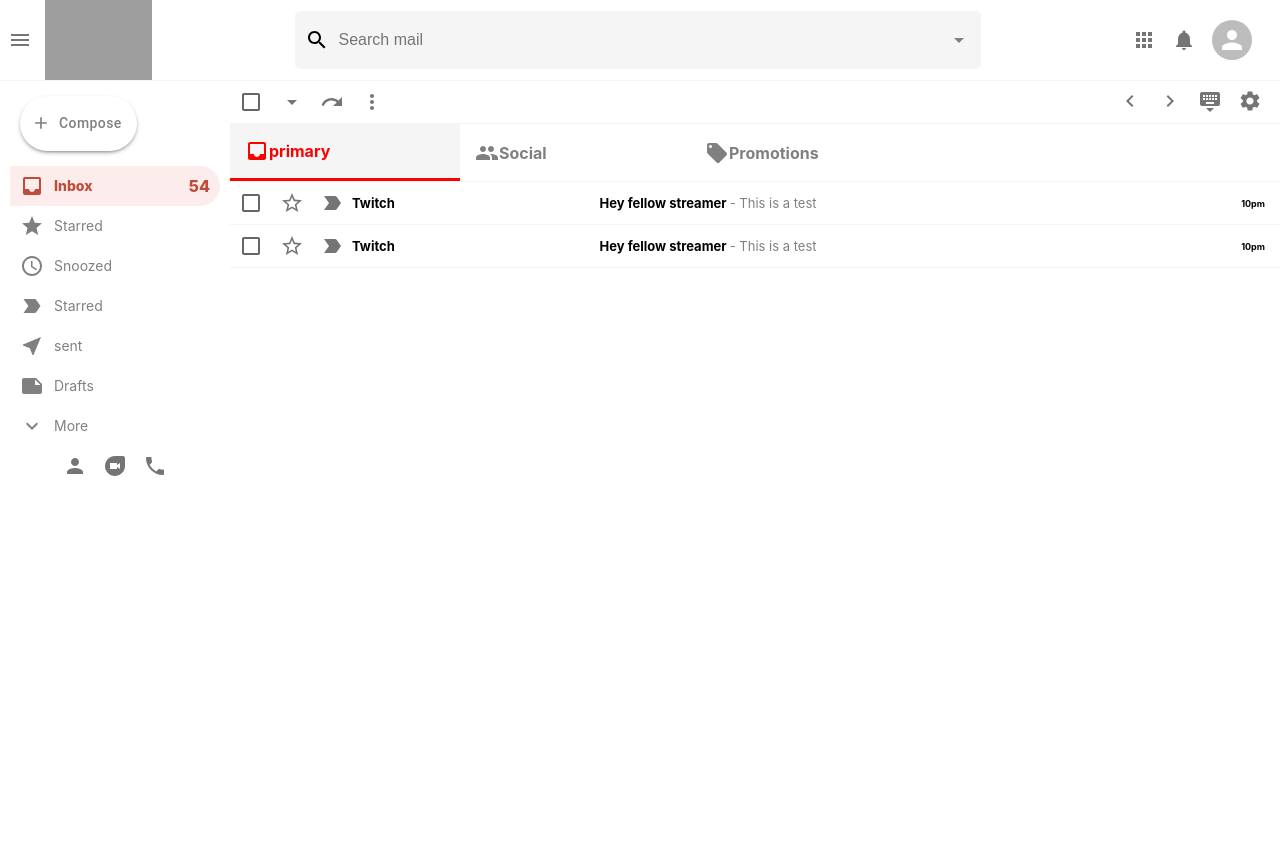
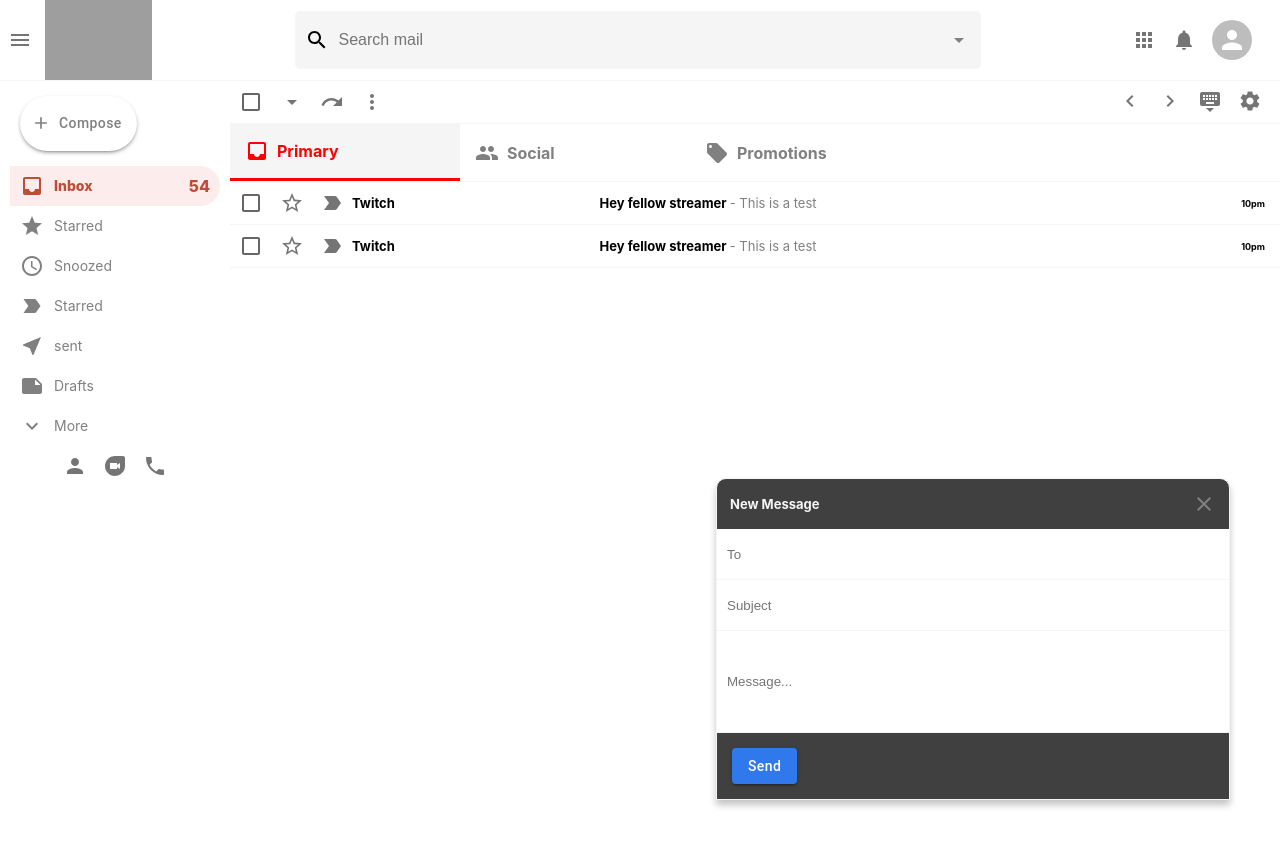
Before and after one commit to jaffasunny/gmail-clone-reactapp, a React (Create React App) app: page / in a window 1280 px wide. Both pictures are taken after a click on the button "Compose". Shown: the top 846 px of the page. Built offline with nearby package versions, Linux system fonts and the light colour scheme; grey boxes are pictures that could not be loaded.

Commit message:
redux setup

```diff
--- a/package.json
+++ b/package.json
@@ -13,6 +13,7 @@
     "@testing-library/user-event": "^7.2.1",
     "react": "^17.0.2",
     "react-dom": "^17.0.2",
+    "react-hook-form": "^7.30.0",
     "react-redux": "^7.2.6",
     "react-router-dom": "^6.3.0",
     "react-scripts": "5.0.0"
--- a/src/App.js
+++ b/src/App.js
@@ -5,8 +5,13 @@
 import Sidebar from "./Sidebar";
 import Mail from "./Mail";
 import EmailList from "./EmailList";
+import SendMail from "./SendMail";
+import { useSelector } from "react-redux";
+import { selectSendMessageIsOpen } from "./features/mailSlice";
 
 function App() {
+  const sendMessageIsOpen = useSelector(selectSendMessageIsOpen);
+
   return (
     <BrowserRouter>
       <div className='app'>
@@ -20,6 +25,8 @@
             <Route path='/' element={<EmailList />} />
           </Routes>
         </div>
+
+        {sendMessageIsOpen && <SendMail />}
       </div>
     </BrowserRouter>
   );
--- a/src/EmailList.js
+++ b/src/EmailList.js
@@ -51,7 +51,7 @@
       </div>
 
       <div className='emailList__sections'>
-        <Section Icon={Inbox} title='primary' color='red' selected />
+        <Section Icon={Inbox} title='Primary' color='red' selected />
         <Section Icon={People} title='Social' color='#1A73E8' />
         <Section Icon={LocalOffer} title='Promotions' color='green' />
       </div>
--- a/src/Section.css
+++ b/src/Section.css
@@ -1,6 +1,7 @@
 .section {
   display: flex;
   align-items: center;
+  gap: 0.5rem;
 
   color: gray;
 
--- /dev/null
+++ b/src/SendMail.css
@@ -0,0 +1,60 @@
+.sendMail {
+  position: absolute;
+  bottom: 0;
+  right: 50px;
+
+  background-color: #404040;
+  width: 40%;
+  height: 40%;
+  min-width: 500px;
+
+  border-top-left-radius: 10px;
+  border-top-right-radius: 10px;
+
+  display: flex;
+  flex-direction: column;
+
+  border: 1px solid whitesmoke;
+  box-shadow: 0 5px 7px 0px rgba(0, 0, 0, 0.24);
+}
+
+.sendMail__header {
+  padding: 13px;
+  display: flex;
+  justify-content: space-between;
+  align-items: center;
+  color: gray;
+}
+
+.sendMail__header > h3 {
+  color: whitesmoke;
+  font-size: 13px;
+}
+
+.sendMail__send {
+  background-color: #3079ed !important;
+  text-transform: capitalize !important;
+  margin: 15px !important;
+}
+
+.sendMail__close {
+  cursor: pointer;
+}
+
+.sendMail > form {
+  display: flex;
+  flex: 1;
+  flex-direction: column;
+}
+
+.sendMail > form > input {
+  height: 30px;
+  padding: 10px;
+  border: none;
+  border-bottom: 1px solid whitesmoke;
+  outline: none;
+}
+
+.sendMail__message {
+  flex: 1;
+}
--- /dev/null
+++ b/src/SendMail.js
@@ -0,0 +1,71 @@
+import React from "react";
+
+import { Button } from "@mui/material";
+import { Close } from "@mui/icons-material";
+
+import { useForm } from "react-hook-form";
+
+import { useDispatch } from "react-redux";
+
+import "./SendMail.css";
+import { closeSendMessage } from "./features/mailSlice";
+
+const SendMail = () => {
+  const { register, handleSubmit, watch } = useForm();
+  const dispatch = useDispatch();
+
+  const onSubmit = (data) => {
+    console.log(data);
+  };
+
+  return (
+    <div className='sendMail'>
+      <div className='sendMail__header'>
+        <h3>New Message</h3>
+        <Close
+          onClick={() => dispatch(closeSendMessage())}
+          className='sendMail__close'
+        />
+      </div>
+
+      <form onSubmit={handleSubmit(onSubmit)}>
+        <input
+          name='to'
+          type='text'
+          placeholder='To'
+          {...register("to")}
+          required
+        />
+
+        <input
+          name='subject'
+          type='text'
+          placeholder='Subject'
+          {...register("subject")}
+          required
+        />
+
+        <input
+          name='message'
+          type='text'
+          placeholder='Message...'
+          className='sendMail__message'
+          {...register("message")}
+          required
+        />
+
+        <div className='sendMail__options'>
+          <Button
+            className='sendMail__send'
+            variant='contained'
+            color='primary'
+            type='submit'>
+            Send
+          </Button>
+        </div>
+      </form>
+    </div>
+  );
+};
+
+export default SendMail;
--- a/src/Sidebar.js
+++ b/src/Sidebar.js
@@ -16,11 +16,20 @@
 import SidebarOption from "./SidebarOption";
 
 import "./Sidebar.css";
+import { useDispatch } from "react-redux";
+import { openSendMessage } from "./features/mailSlice";
 
 const Sidebar = () => {
+  const dispatch = useDispatch();
+
   return (
     <div className='sidebar'>
-      <Button startIcon={<Add fontSize='large' />} className='sidebar__compose'>
+      <Button
+        onClick={() => {
+          dispatch(openSendMessage());
+        }}
+        startIcon={<Add fontSize='large' />}
+        className='sidebar__compose'>
         Compose
       </Button>
 
--- a/src/app/store.js
+++ b/src/app/store.js
@@ -1,8 +1,8 @@
-import { configureStore } from '@reduxjs/toolkit';
-import counterReducer from '../features/counterSlice';
+import { configureStore } from "@reduxjs/toolkit";
+import mailReducer from "../features/mailSlice";
 
 export const store = configureStore({
   reducer: {
-    counter: counterReducer,
+    mail: mailReducer,
   },
 });
--- a/src/features/counterSlice.js
+++ /dev/null
@@ -1,46 +0,0 @@
-import { createSlice } from "@reduxjs/toolkit";
-
-const initialState = {
-	value: 0,
-	status: "idle",
-};
-
-export const counterSlice = createSlice({
-	name: "counter",
-	initialState,
-	// The `reducers` field lets us define reducers and generate associated actions
-	reducers: {
-		increment: (state) => {
-			// Redux Toolkit allows us to write "mutating" logic in reducers. It
-			// doesn't actually mutate the state because it uses the Immer library,
-			// which detects changes to a "draft state" and produces a brand new
-			// immutable state based off those changes
-			state.value += 1;
-		},
-		decrement: (state) => {
-			state.value -= 1;
-		},
-		// Use the PayloadAction type to declare the contents of `action.payload`
-		incrementByAmount: (state, action) => {
-			state.value += action.payload;
-		},
-	},
-});
-
-export const { increment, decrement, incrementByAmount } = counterSlice.actions;
-
-// The function below is called a selector and allows us to select a value from
-// the state. Selectors can also be defined inline where they're used instead of
-// in the slice file. For example: `useSelector((state: RootState) => state.counter.value)`
-export const selectCount = (state) => state.counter.value;
-
-// We can also write thunks by hand, which may contain both sync and async logic.
-// Here's an example of conditionally dispatching actions based on current state.
-export const incrementIfOdd = (amount) => (dispatch, getState) => {
-	const currentValue = selectCount(getState());
-	if (currentValue % 2 === 1) {
-		dispatch(incrementByAmount(amount));
-	}
-};
-
-export default counterSlice.reducer;
--- /dev/null
+++ b/src/features/mailSlice.js
@@ -0,0 +1,25 @@
+import { createSlice } from "@reduxjs/toolkit";
+
+const initialState = {
+  sendMessageIsOpen: false,
+};
+
+export const mailSlice = createSlice({
+  name: "mail",
+  initialState,
+  // The `reducers` field lets us define reducers and generate associated actions
+  reducers: {
+    openSendMessage: (state) => {
+      state.sendMessageIsOpen = true;
+    },
+    closeSendMessage: (state) => {
+      state.sendMessageIsOpen = false;
+    },
+  },
+});
+
+export const { openSendMessage, closeSendMessage } = mailSlice.actions;
+
+export const selectSendMessageIsOpen = (state) => state.mail.sendMessageIsOpen;
+
+export default mailSlice.reducer;
```
Also changed, not shown: src/Mail.js (line endings or trailing spaces), 1 other file (tests, documents, lock files or other folders).
